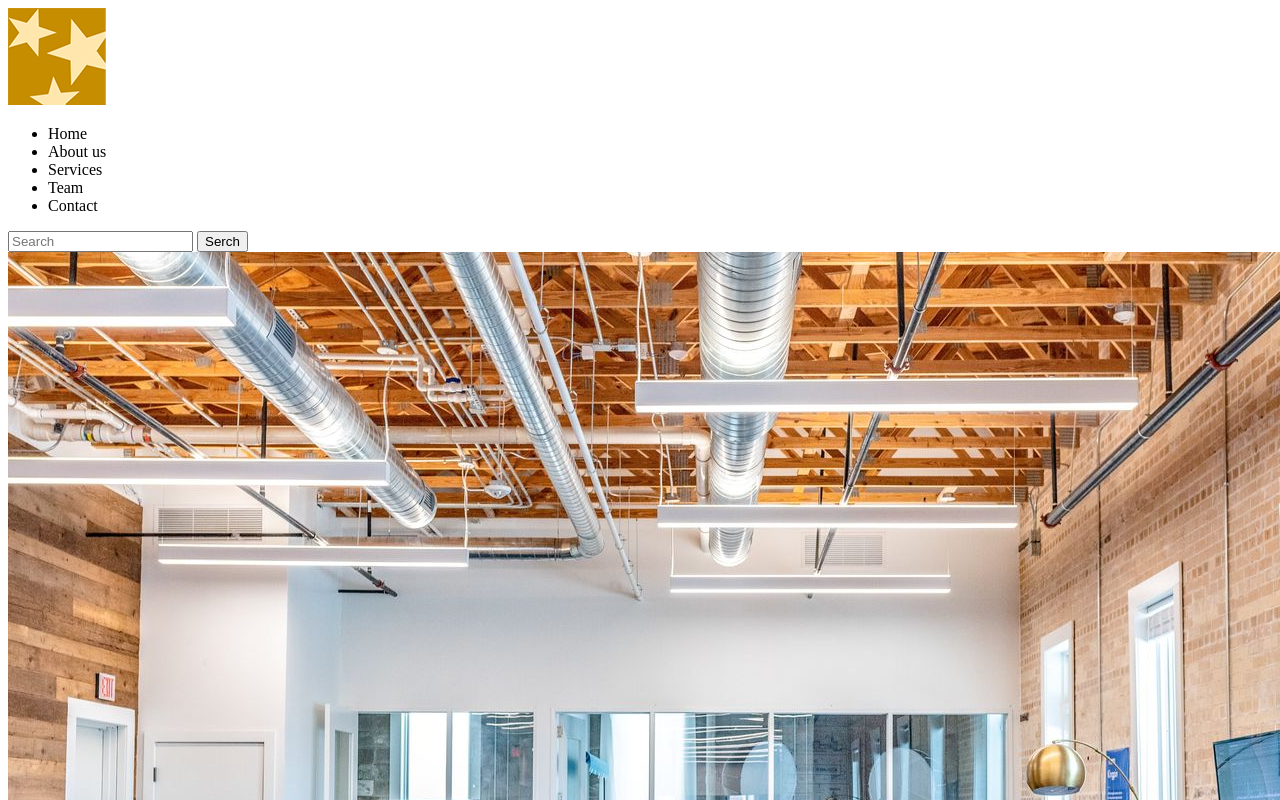
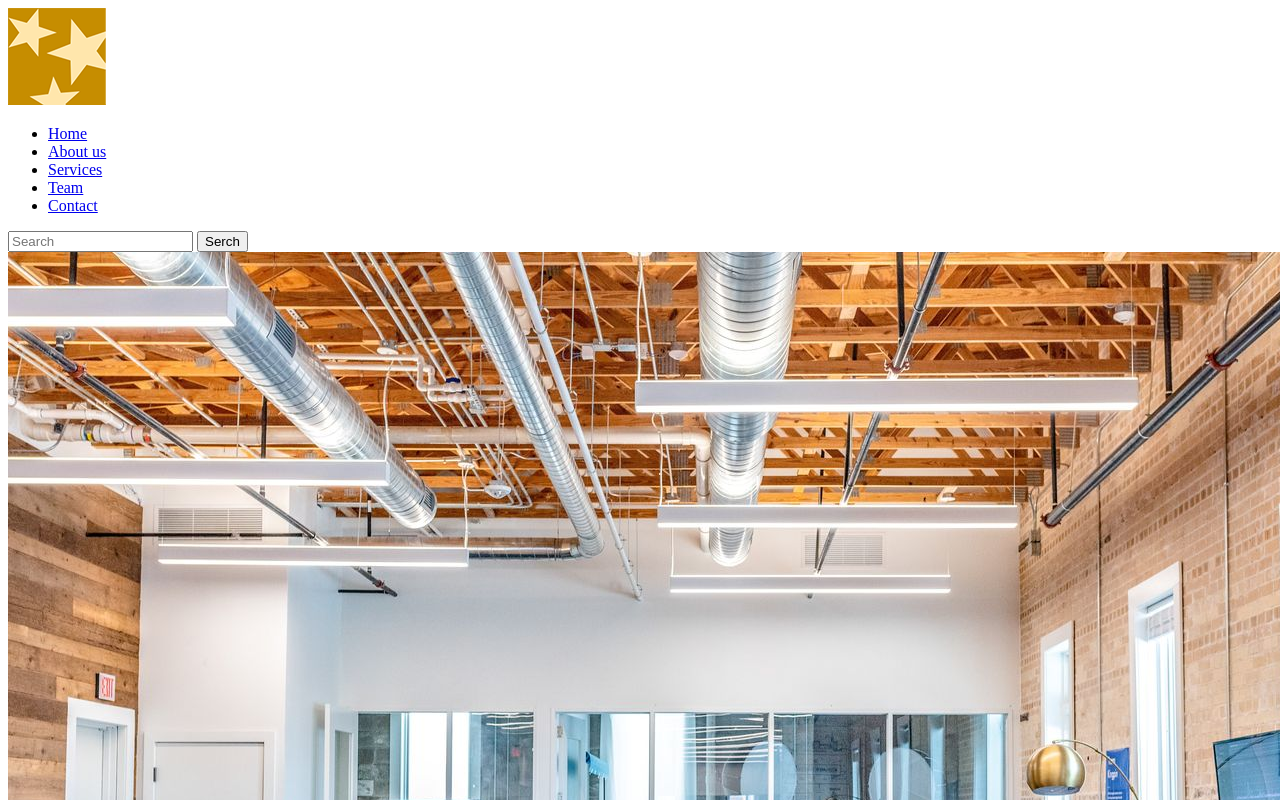
Before and after one commit to Haru55214/Haru55214.github.io, a plain HTML site: page final-project/index.html in a window 1280 px wide. Shown: the top 800 px of the page. Drawn offline with Linux system fonts and the light colour scheme.

Commit message:
add on page links

```diff
--- a/final-project/index.html
+++ b/final-project/index.html
@@ -8,17 +8,17 @@
 </head>
 <body>
     <div class="wrapper">
-        <!---------------------------Header----------------------------->
+        <!---------------------------Header (margin 100%)----------------------------->
         <header>
             <img src="images/logo.png" alt="logo">
             <!--Styling with Flexbox-->
             <nav>
                 <ul>
-                    <li>Home</li>
-                    <li>About us</li>
-                    <li>Services</li>
-                    <li>Team</li>
-                    <li>Contact</li>
+                    <li><a href="#home">Home</a></li>
+                    <li><a href="#about">About us</a></li>
+                    <li><a href="#services">Services</a></li>
+                    <li><a href="#team">Team</a></li>
+                    <li><a href="#contact">Contact</a></li>
                 </ul>
             </nav>
             <form action="index.html" method="get">
@@ -34,7 +34,7 @@
                 <div class="container">
                     <div class="content">
                         <img src="images/main-banner.jpg" alt="main-banner">
-                        <h1>Welcome to Three Star Media</h1>
+                        <h1 id="home">Welcome to Three Star Media</h1>
                         <p>Lorem ipsum dolor sit amet consectetur, adipisicing elit. Voluptatem quibusdam tenetur eveniet ullam animi alias laborum quam explicabo harum expedita consectetur, modi facilis assumenda amet sed et quia aliquam nulla?</p>
                         <!--Button????-->
                     </div>
@@ -45,16 +45,16 @@
                 <div class="container">
                     <div class="content">
                         <img src="images/about-us.jpg" alt="about-us">
-                        <h2>About Us</h2>
+                        <h2 id="about">About Us</h2>
                         <p>Lorem ipsum dolor sit amet consectetur, adipisicing elit. Voluptatem quibusdam tenetur eveniet ullam animi alias laborum quam explicabo harum expedita consectetur, modi facilis assumenda amet sed et quia aliquam nulla?</p>
                         <p>Lorem ipsum dolor sit amet consectetur, adipisicing elit. Voluptatem quibusdam tenetur eveniet ullam animi alias laborum quam explicabo harum expedita consectetur, modi facilis assumenda amet sed et quia aliquam nulla?</p>
                     </div>
                 </div>
             </section>
-            <!---Our Services; include 5 contents,margin 90%,Block style for mobile,Grid area for desktop--->
+            <!---Our Services; include 5 contents,margin 90%,Grid area for desktop--->
             <section class="Services">
                 <div class="container">
-                    <h2>Our Services</h2>
+                    <h2 id="services">Our Services</h2>
                     <div class="Content-digital">
                         <h3>Digital Transformation</h3>
                         <img src="images/digital.jpg" alt="digital">
@@ -98,10 +98,10 @@
                     </div>
                 </div>
             </section>
-            <!---our team--->
+            <!---our team;margin 90% styling with flrxbox--->
             <section class="team">
                 <div class="container">
-                    <h2>Our Team</h2>
+                    <h2 id="team">Our Team</h2>
                     <div class="content-john-image">
                         <img src="images/john.jpg" alt="John">
                     </div>
@@ -120,10 +120,10 @@
                     </div>
                 </div>
             </section>
-            <!--Contact Us-->
+            <!--Contact Us;margin 90% styling with flexbox-->
             <section class="team">
                 <div class="container">
-                    <h2>Contact Us</h2>
+                    <h2 id="contact">Contact Us</h2>
                     <!--Form section-->
                     <div class="content-form">
                         <h3>Send us a message</h3>
@@ -167,14 +167,15 @@
                             </tbody>
                         </table>
                     </div>
-                    <div class="contant-map">
+                    <!--Map section-->
+                    <div class="content-map">
                         <h3>Location</h3>
                         <iframe src="https://www.google.com/maps/embed?pb=!1m18!1m12!1m3!1d717641.1286084331!2d-76.9547412759516!3d45.363230379155354!2m3!1f0!2f0!3f0!3m2!1i1024!2i768!4f13.1!3m3!1m2!1s0x4cce0718cc4a6ad7%3A0xc6cc467725843e2b!2z44Ki44Or44K044Oz44Kt44Oz44O744Kr44Os44OD44K444O744Kq44K_44Ov44O744Kt44Oj44Oz44OR44K5!5e0!3m2!1sja!2sca!4v1680492377854!5m2!1sja!2sca" width="600" height="450" style="border:0;" allowfullscreen="" loading="lazy" referrerpolicy="no-referrer-when-downgrade"></iframe>
                     </div>
                 </div>
             </section>
         </main>
-        <!---------------------------Footer------------------------------->
+        <!---------------------------Footer (margin 100%)------------------------------->
         <footer>
             <p>&copy;Copyright Three Star Media, 2020</p>
             <p>All images aare taken from <a href="https://unsplash.com/ja">Unsplash</a> </p>
```
